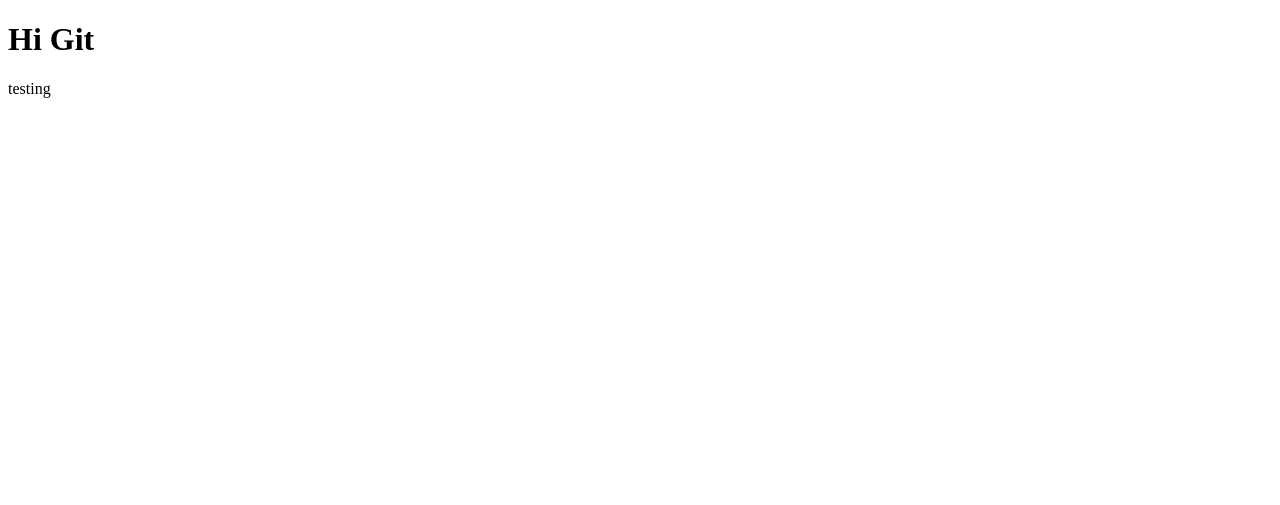
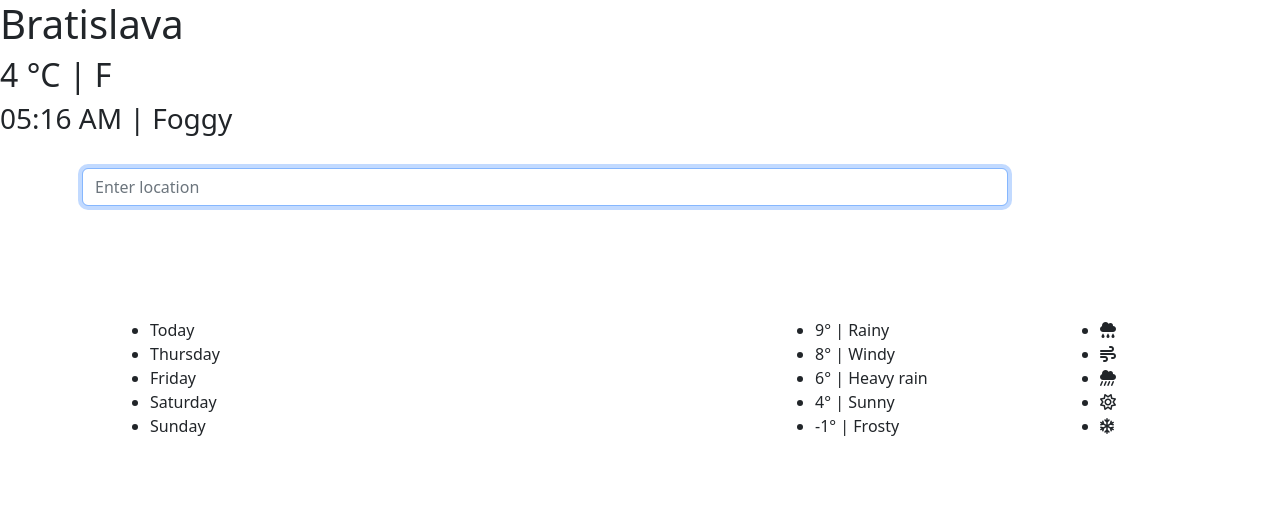
Before and after one commit to AnnaVans/first-project, a plain HTML site: page index.html in a window 1280 px wide. Drawn offline with nearby package versions, Linux system fonts and the light colour scheme.

Commit message:
Updating HTML

```diff
--- a/index.html
+++ b/index.html
@@ -4,10 +4,91 @@
     <meta charset="UTF-8" />
     <meta http-equiv="X-UA-Compatible" content="IE=edge" />
     <meta name="viewport" content="width=device-width, initial-scale=1.0" />
-    <title>Document</title>
+    <title>Weatherapp</title>
+
+    <link
+      href="https://cdn.jsdelivr.net/npm/bootstrap@5.2.0-beta1/dist/css/bootstrap.min.css"
+      rel="stylesheet"
+      integrity="sha384-0evHe/X+R7YkIZDRvuzKMRqM+OrBnVFBL6DOitfPri4tjfHxaWutUpFmBp4vmVor"
+      crossorigin="anonymous"
+    />
+    <script
+      src="https://cdn.jsdelivr.net/npm/bootstrap@5.2.0-beta1/dist/js/bootstrap.bundle.min.js"
+      integrity="sha384-pprn3073KE6tl6bjs2QrFaJGz5/SUsLqktiwsUTF55Jfv3qYSDhgCecCxMW52nD2"
+      crossorigin="anonymous"
+    ></script>
+    <link rel="preconnect" href="https://fonts.googleapis.com" />
+    <link rel="preconnect" href="https://fonts.gstatic.com" crossorigin />
+    <link
+      href="https://fonts.googleapis.com/css2?family=Questrial&display=swap"
+      rel="stylesheet"
+    />
+    <script
+      src="https://kit.fontawesome.com/028b7452d5.js"
+      crossorigin="anonymous"
+    ></script>
+    <script src="https://cdn.jsdelivr.net/npm/axios@1.1.2/dist/axios.min.js"></script>
+    <link rel="stylesheet" href="style.css" />
   </head>
   <body>
-    <h1>Hi Git</h1>
-    <p>testing</p>
+    <h1>Bratislava</h1>
+    <h2>
+      <span class="actualTemp">4</span>
+      <span class="celsius">°C</span> | <span class="fahrenheit">F</span>
+    </h2>
+    <h3>
+      <span class="time">05:16 AM </span>
+      | <span class="description">Foggy</span>
+    </h3>
+    <div class="container">
+      <div class="row">
+        <div class="col-10">
+          <form id="location">
+            <div class="mb-3">
+              <label for="exampleInputEmail1" class="form-label"></label>
+              <input
+                type="text"
+                placeholder="Enter location"
+                class="form-control"
+                autofocus="on"
+                autocomplete="off"
+                id="search-text"
+              />
+            </div>
+          </form>
+        </div>
+      </div>
+
+      <div class="row">
+        <div class="col-7 p-5 mt-5">
+          <ul>
+            <li>Today</li>
+            <li>Thursday</li>
+            <li>Friday</li>
+            <li>Saturday</li>
+            <li>Sunday</li>
+          </ul>
+        </div>
+        <div class="col-3 p-5 mt-5">
+          <ul>
+            <li>9° | Rainy</li>
+            <li>8° | Windy</li>
+            <li>6° | Heavy rain</li>
+            <li>4° | Sunny</li>
+            <li>-1° | Frosty</li>
+          </ul>
+        </div>
+        <div class="col-2 p-5 mt-5">
+          <ul>
+            <li><i class="fa-solid fa-cloud-rain"></i></li>
+            <li><i class="fa-solid fa-wind"></i></li>
+            <li><i class="fa-solid fa-cloud-showers-heavy"></i></li>
+            <li><i class="fa-regular fa-sun"></i></li>
+            <li><i class="fa-regular fa-snowflake"></i></li>
+          </ul>
+        </div>
+      </div>
+    </div>
+    <script src="index.js"></script>
   </body>
 </html>
```
